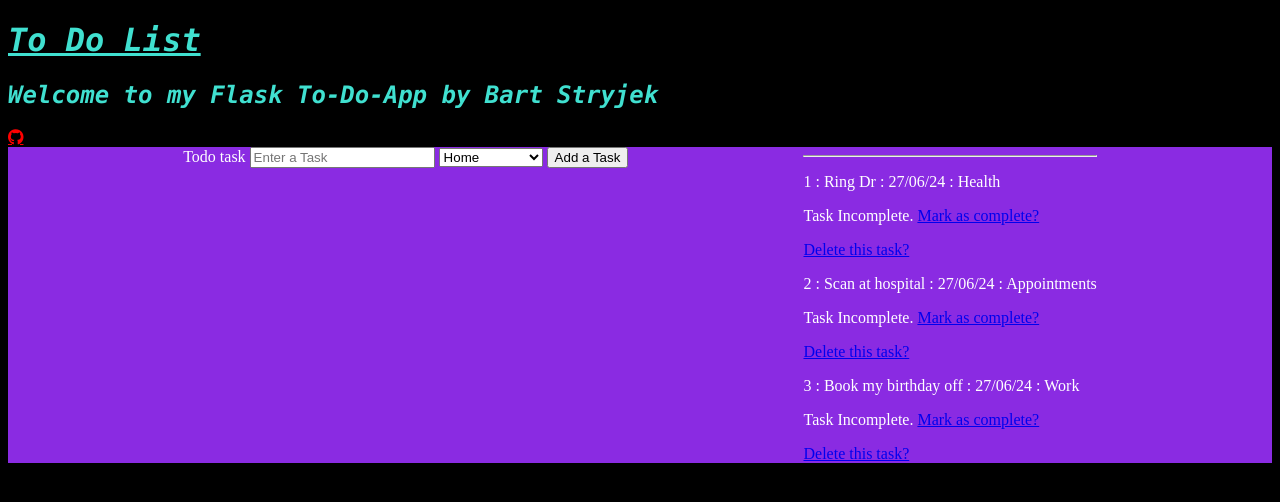
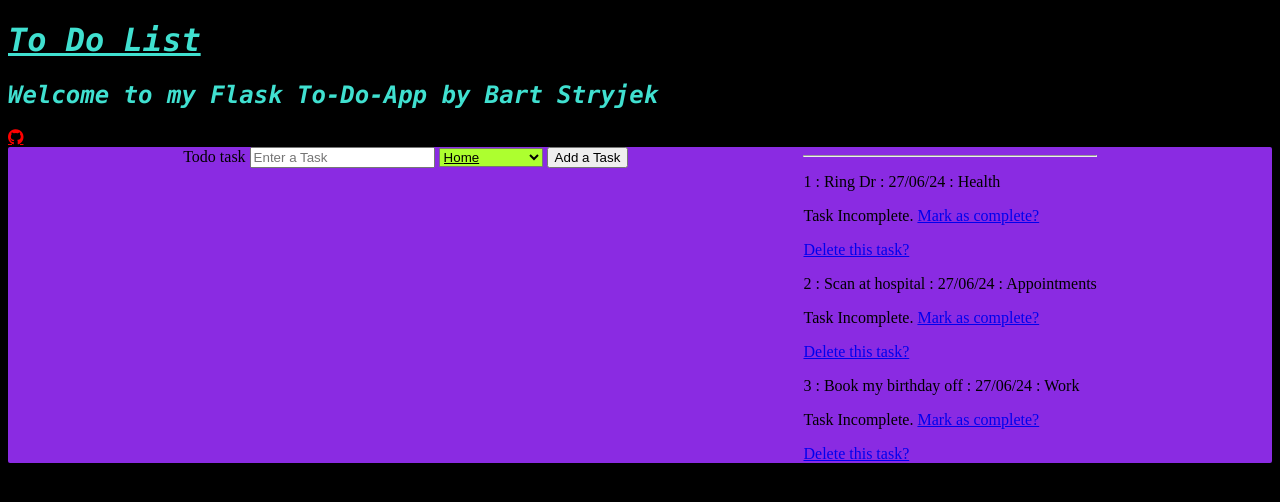
Before and after one commit to BartS02/to_do_app, a Flask app: page / in a window 1280 px wide. Shown: the top 502 px of the page. Run offline with Flask 3, Linux system fonts and the light colour scheme; data comes from the database, SQL or seed files in the repository; some libraries are stand-ins or nearby versions.

Commit message:
new commit

```diff
--- a/website/static/style.css
+++ b/website/static/style.css
@@ -21,12 +21,15 @@ h2{
     display:flex;
     background-color: blueviolet;
     justify-content: space-evenly;
-    color: white;
+    color: black;
     text-decoration: none;
+    border-radius: 2px;
 }
 .innerbox{
     text-decoration: none;
     text-decoration-color: blue;
+    border-color: white;
+
 }
 
 .fa-github{
@@ -34,3 +37,7 @@ h2{
 
 
 }
+.category{
+    background-color: greenyellow;
+    text-decoration: underline;
+}
--- a/website/templates/index.html
+++ b/website/templates/index.html
@@ -30,7 +30,7 @@
                     <div>
                         <label>Todo task</label>
                         <input type="text" name="task" placeholder="Enter a Task">
-                        <select name="categories" id="categories">
+                        <select name="categories" id="categories" class ="category">
                             <option value="Home">Home</option>
                             <option value="Health">Health</option>
                             <option value="Appointments">Appointments</option>
```
